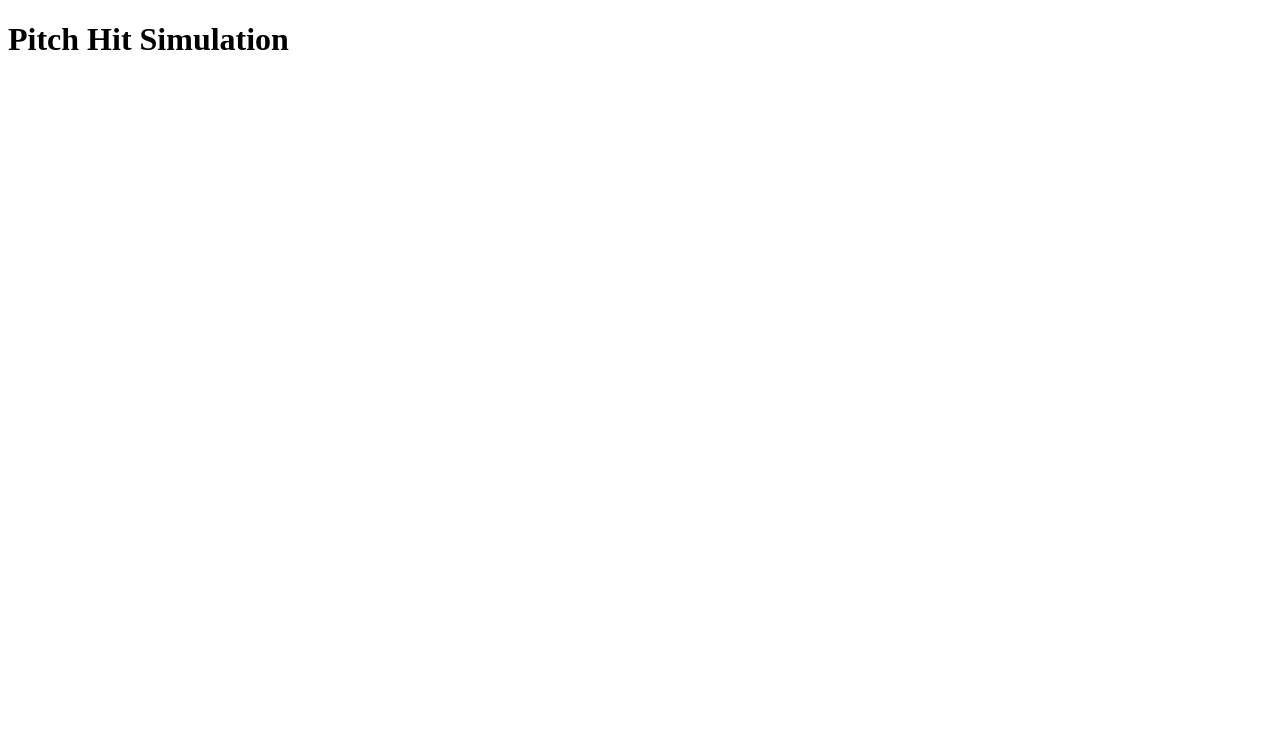
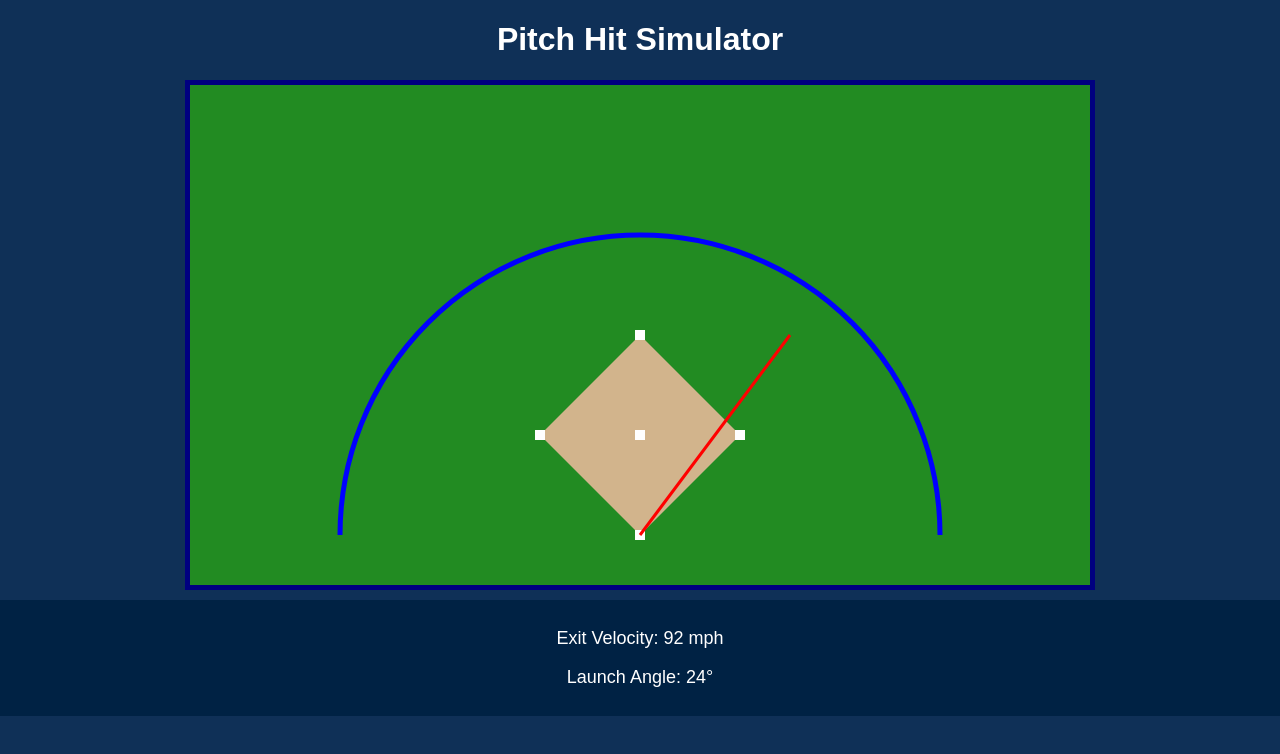
Before and after one commit to jowens111/baseball-sim, a plain HTML site: page index.html in a window 1280 px wide. Drawn offline with Linux system fonts and the light colour scheme.

Commit message:
Add files via upload

```diff
--- a/index.html
+++ b/index.html
@@ -1 +1,19 @@
-<!DOCTYPE html><html><head><title>PitchHitSim</title></head><body><h1>Pitch Hit Simulation</h1></body></html>
+
+<!DOCTYPE html>
+<html lang="en">
+<head>
+  <meta charset="UTF-8" />
+  <meta name="viewport" content="width=device-width, initial-scale=1.0" />
+  <title>PitchHitSim - Diamond View</title>
+  <link rel="stylesheet" href="style.css" />
+</head>
+<body>
+  <h1>Pitch Hit Simulator</h1>
+  <canvas id="fieldCanvas" width="900" height="500"></canvas>
+  <div id="metrics">
+    <p>Exit Velocity: <span id="velo">92</span> mph</p>
+    <p>Launch Angle: <span id="angle">24</span>°</p>
+  </div>
+  <script src="script.js"></script>
+</body>
+</html>
--- a/script.js
+++ b/script.js
@@ -1 +1,47 @@
-console.log('PitchHitSim Loaded');
+
+const canvas = document.getElementById("fieldCanvas");
+const ctx = canvas.getContext("2d");
+
+// Draw baseball field with bases and diamond
+function drawDiamond() {
+  // Grass and infield
+  ctx.fillStyle = "#228B22"; // outfield grass
+  ctx.fillRect(0, 0, canvas.width, canvas.height);
+
+  ctx.beginPath(); // infield dirt diamond
+  ctx.moveTo(450, 250);
+  ctx.lineTo(550, 350);
+  ctx.lineTo(450, 450);
+  ctx.lineTo(350, 350);
+  ctx.closePath();
+  ctx.fillStyle = "#D2B48C"; // dirt
+  ctx.fill();
+
+  // Bases
+  ctx.fillStyle = "#ffffff";
+  ctx.fillRect(445, 245, 10, 10); // pitcher's mound
+  ctx.fillRect(445, 445, 10, 10); // home
+  ctx.fillRect(345, 345, 10, 10); // 3rd
+  ctx.fillRect(545, 345, 10, 10); // 1st
+  ctx.fillRect(445, 345, 10, 10); // 2nd
+
+  // Fence
+  ctx.beginPath();
+  ctx.arc(450, 450, 300, Math.PI, 2 * Math.PI);
+  ctx.strokeStyle = "blue";
+  ctx.lineWidth = 5;
+  ctx.stroke();
+}
+
+// Simulated red tracer line
+function drawTracer() {
+  ctx.beginPath();
+  ctx.moveTo(450, 450); // home plate
+  ctx.lineTo(600, 250); // flight path
+  ctx.strokeStyle = "red";
+  ctx.lineWidth = 3;
+  ctx.stroke();
+}
+
+drawDiamond();
+drawTracer();
--- a/style.css
+++ b/style.css
@@ -1 +1,21 @@
-body { font-family: Arial; background: green; color: white; }
+
+body {
+  font-family: Arial, sans-serif;
+  background-color: #0f3057;
+  color: white;
+  text-align: center;
+  margin: 0;
+  padding: 0;
+}
+canvas {
+  background-color: #87ceeb;
+  display: block;
+  margin: 0 auto;
+  border: 5px solid #000080;
+}
+#metrics {
+  background: #002244;
+  padding: 10px;
+  font-size: 18px;
+  margin-top: 10px;
+}
```
